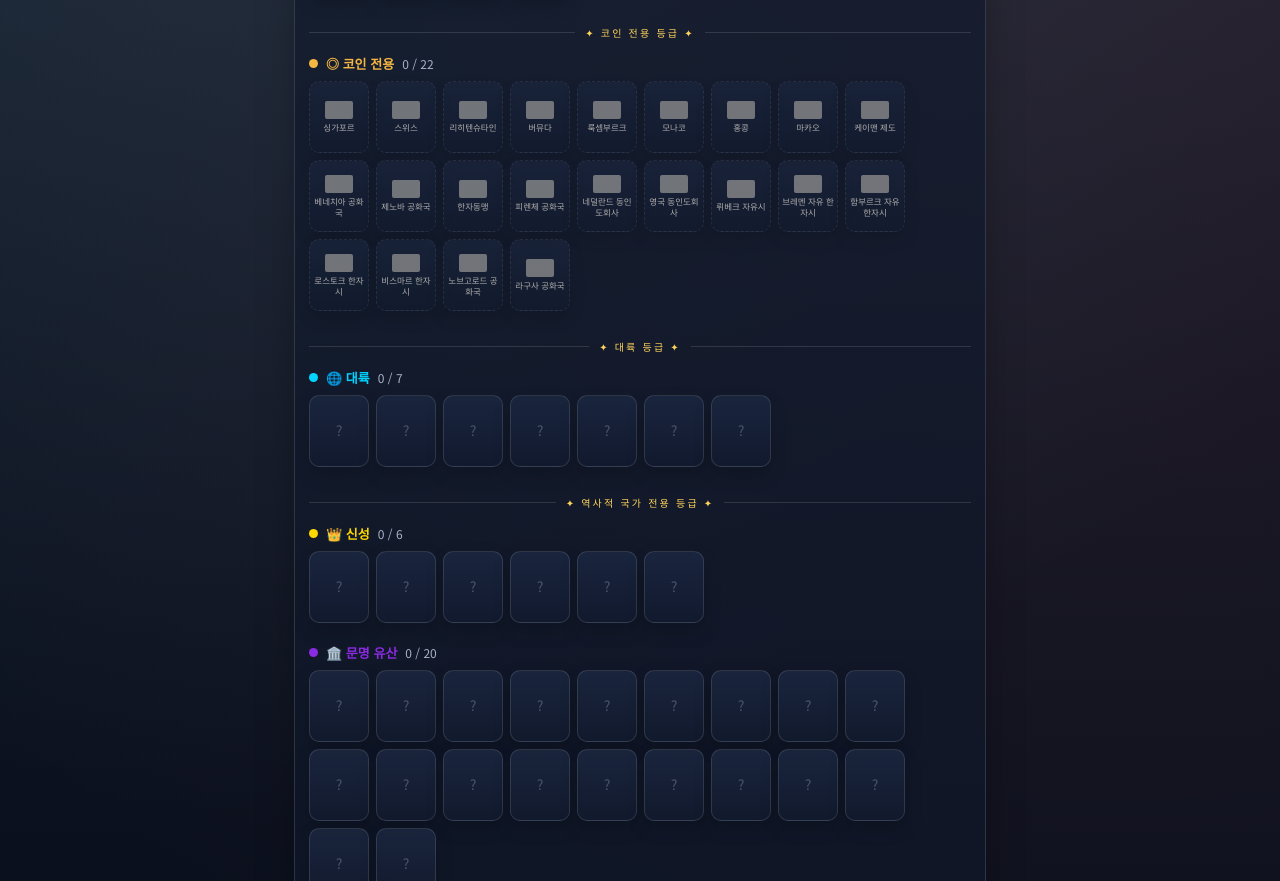
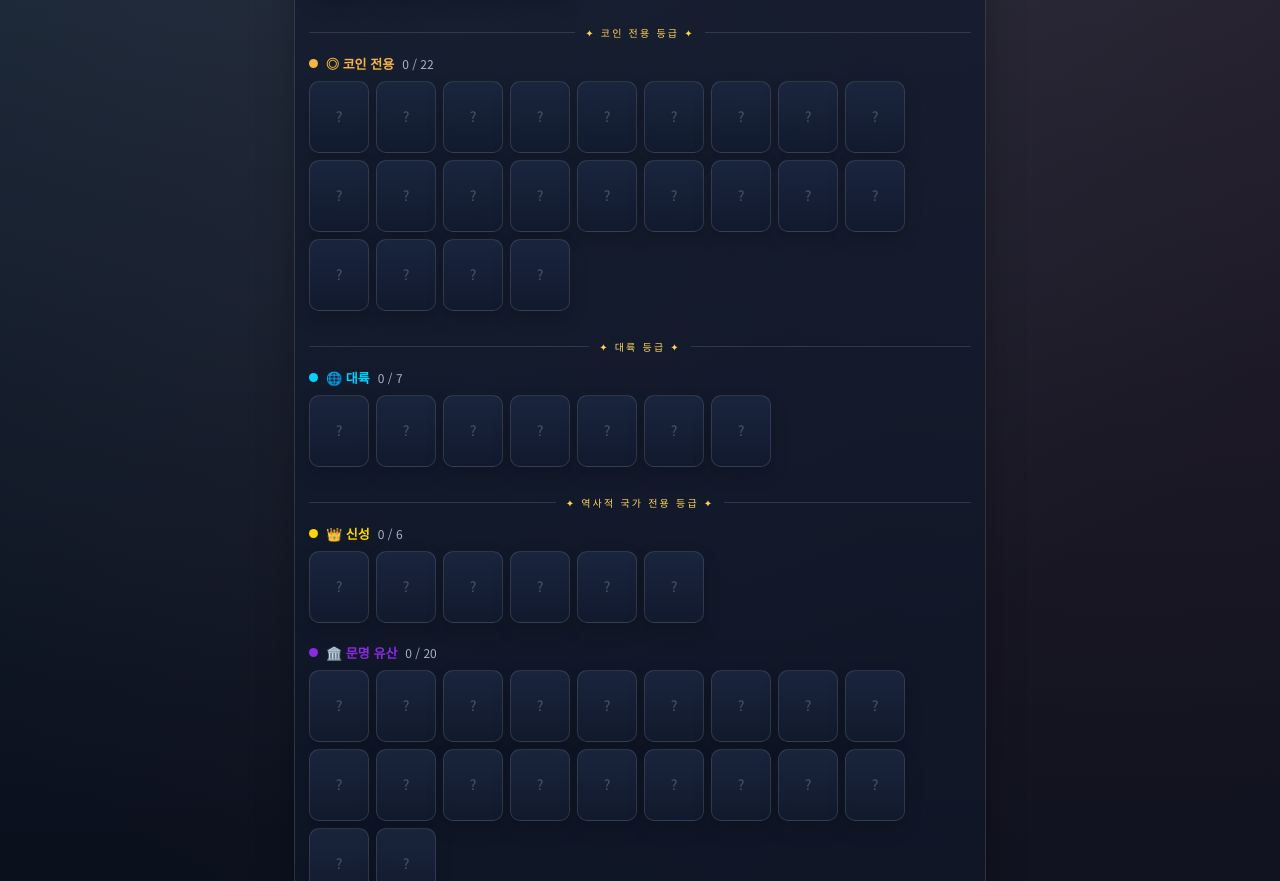
Before and after one commit to ddinipping/country-gacha-online, a website: page public/index.html in a window 1280 px wide. Shown: the part 1474-2355 px from the top of the page. Drawn offline with Linux system fonts and the light colour scheme; grey boxes are pictures that could not be loaded.

Commit message:
Update chip rendering for found and unfound items
Refactor chip rendering logic to handle unfound items.

```diff
--- a/public/index.html
+++ b/public/index.html
@@ -2344,9 +2344,10 @@ function renderCollection(){
     const name = entry[1];
     const country = countryFromEntry(entry, COIN_TIER, 'w80');
     const found = discovered.has(id);
-    return `<div class="chip ${found ? 'found divine-chip' : 'coin-preview'} ${enhancementClass(id)}" style="--tier-color:${COIN_TIER.color}" title="${name}${found ? '' : ' · 상점에서 구매'}">
+    if(!found) return `<div class="chip" title="???"><span class="q">?</span></div>`;
+    return `<div class="chip found divine-chip ${enhancementClass(id)}" style="--tier-color:${COIN_TIER.color}" title="${name}">
       ${flagImg(country,'flag-img-hist')}
-      ${found ? enhanceBadgeHtml(id) : ''}
+      ${enhanceBadgeHtml(id)}
       <span>${name}</span></div>`;
   }).join('');
   html += `<div class="tier-group">
```
